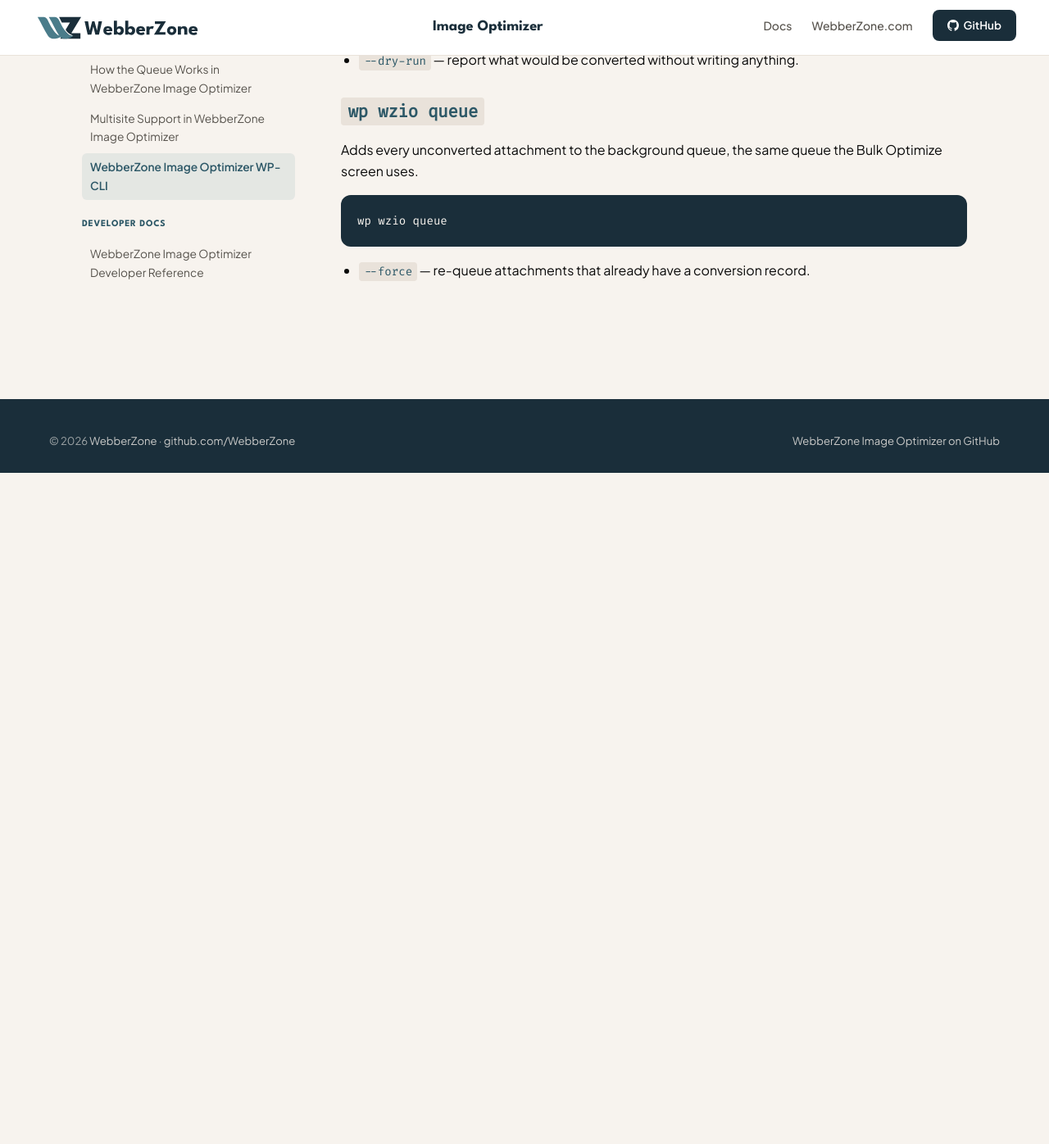
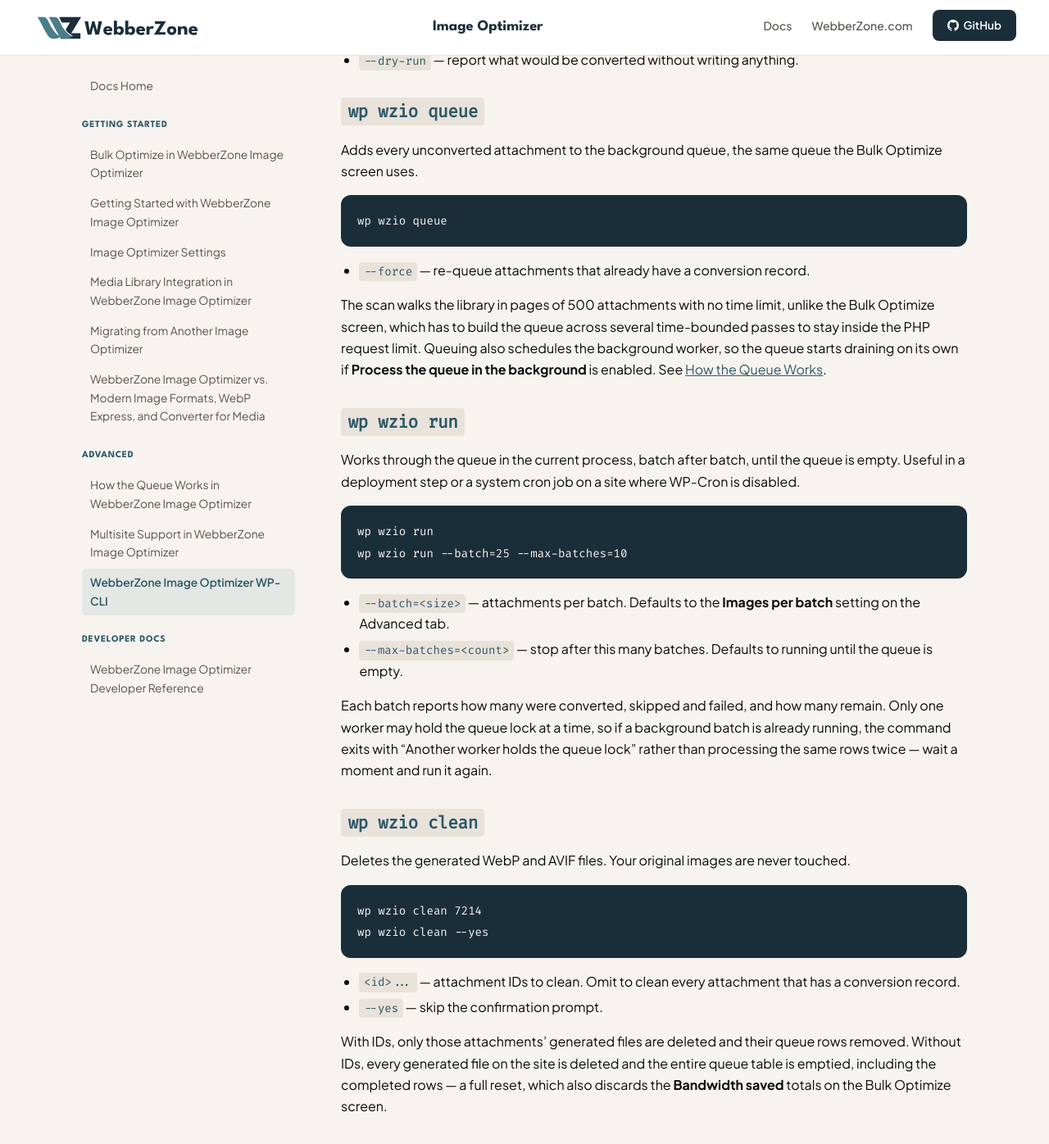
Before and after one commit to WebberZone/webberzone-image-optimizer, a Jekyll site: the page built from docs/02-wzio-advanced/webberzone-image-optimizer-wp-cli.md, in a window 1280 px wide and 1400 px high, scrolled down 828 px. Shown: the top 1396 px of the window at 82% size. Built offline with Jekyll 4.4.1, drawn with Linux system fonts in a browser that asks for light colours; before the commit the page ends 1405 px from its top, so only the background shows below that.

Commit message:
Document the bounded scan, the cached counts and the missing CLI commands
Covers the 1.0.2 change to how the queue is built: the Bulk Optimize
screen now scans in time-bounded passes resumed from an ID cursor, and
the two library-wide counts are served from transients rather than
recounted after every batch.

Also documents wp wzio run and wp wzio clean, which the WP-CLI article
had never covered despite clean being cross-referenced from the queue
article.

````diff
--- a/docs/02-wzio-advanced/webberzone-image-optimizer-wp-cli.md
+++ b/docs/02-wzio-advanced/webberzone-image-optimizer-wp-cli.md
@@ -44,3 +44,33 @@ wp wzio queue
 ```
 
 - `--force` — re-queue attachments that already have a conversion record.
+
+The scan walks the library in pages of 500 attachments with no time limit, unlike the Bulk Optimize screen, which has to build the queue across several time-bounded passes to stay inside the PHP request limit. Queuing also schedules the background worker, so the queue starts draining on its own if **Process the queue in the background** is enabled. See [How the Queue Works](https://webberzone.com/support/knowledgebase/how-the-queue-works-in-webberzone-image-optimizer/).
+
+## `wp wzio run`
+
+Works through the queue in the current process, batch after batch, until the queue is empty. Useful in a deployment step or a system cron job on a site where WP-Cron is disabled.
+
+```bash
+wp wzio run
+wp wzio run --batch=25 --max-batches=10
+```
+
+- `--batch=<size>` — attachments per batch. Defaults to the **Images per batch** setting on the Advanced tab.
+- `--max-batches=<count>` — stop after this many batches. Defaults to running until the queue is empty.
+
+Each batch reports how many were converted, skipped and failed, and how many remain. Only one worker may hold the queue lock at a time, so if a background batch is already running, the command exits with "Another worker holds the queue lock" rather than processing the same rows twice — wait a moment and run it again.
+
+## `wp wzio clean`
+
+Deletes the generated WebP and AVIF files. Your original images are never touched.
+
+```bash
+wp wzio clean 7214
+wp wzio clean --yes
+```
+
+- `<id>...` — attachment IDs to clean. Omit to clean every attachment that has a conversion record.
+- `--yes` — skip the confirmation prompt.
+
+With IDs, only those attachments' generated files are deleted and their queue rows removed. Without IDs, every generated file on the site is deleted and the entire queue table is emptied, including the completed rows — a full reset, which also discards the **Bandwidth saved** totals on the Bulk Optimize screen.
````
Also changed, not shown: docs/01-wzio-getting-started/bulk-optimize-in-webberzone-image-optimizer.md (+3 -1 lines), docs/02-wzio-advanced/how-the-queue-works-in-webberzone-image-optimizer.md (+15 -1 lines).
